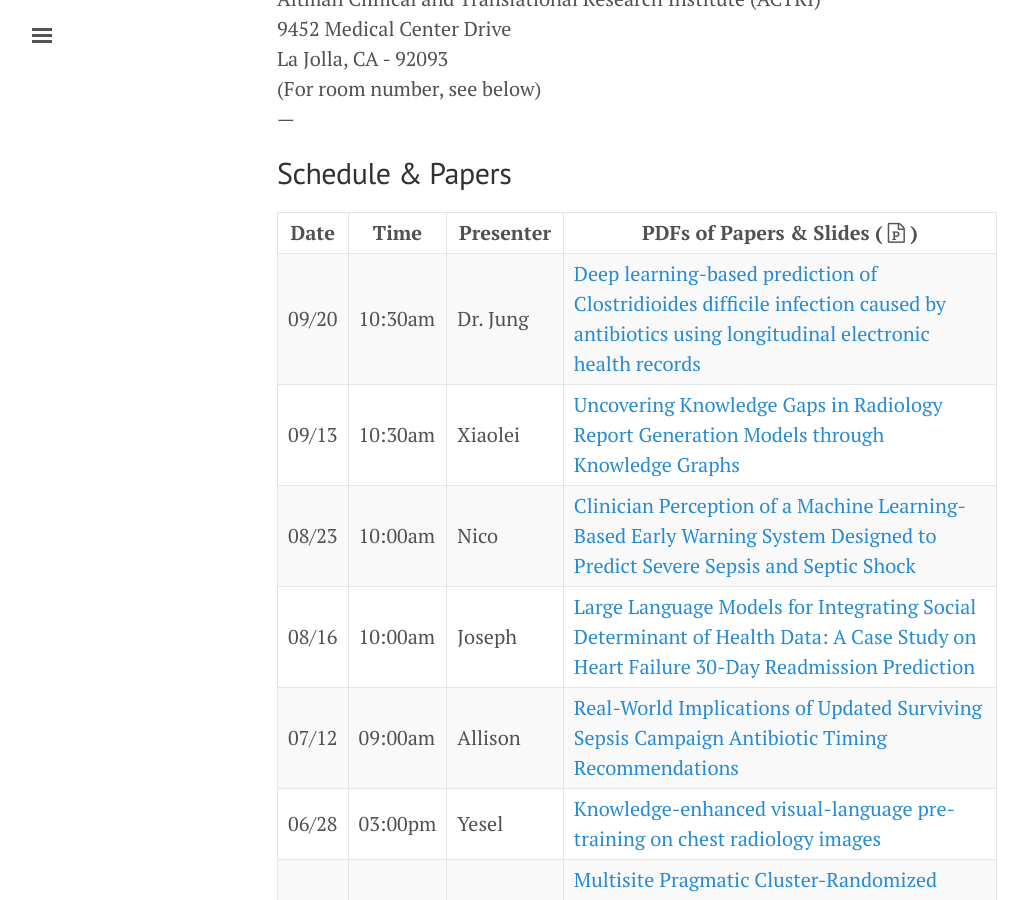
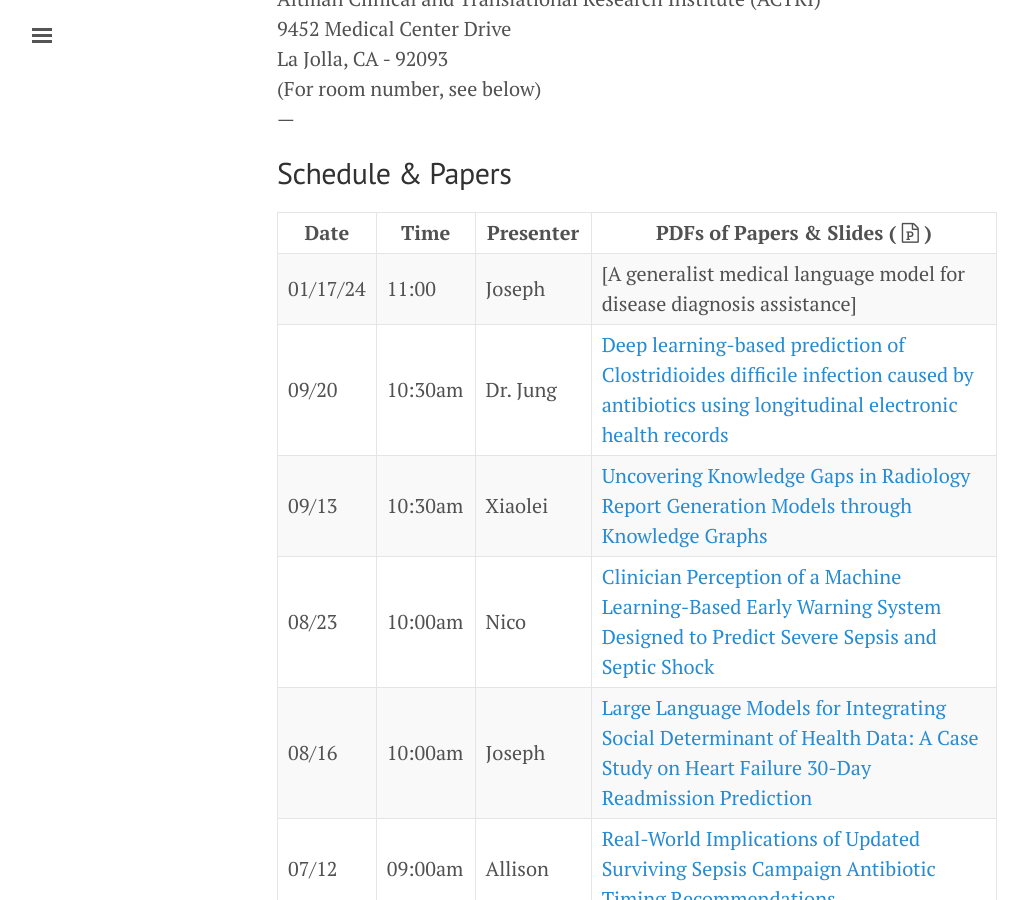
Before and after one commit to NematiLab/bmijc, a Jekyll site: the page built from index.md, in a window 1280 px wide and 900 px high, scrolled down 515 px. Shown: the whole window, without its empty margins (3-1031 px from the left). Built offline with Jekyll 4.4.1, drawn with Linux system fonts in a browser that asks for light colours; nearby versions of some CDN libraries.

Commit message:
Update index.md
Joseph Presentation

```diff
--- a/index.md
+++ b/index.md
@@ -30,6 +30,7 @@ La Jolla, CA - 92093<br>
 
 Date | Time | Presenter | PDFs of Papers & Slides ( <i class='fa fa-file-powerpoint-o'></i> )
 --- | --- | --- |  ---
+01/17/24 | 11:00 | Joseph | [A generalist medical language model for disease diagnosis assistance]
 09/20 | 10:30am | Dr. Jung |[Deep learning-based prediction of Clostridioides difficile infection caused by antibiotics using longitudinal electronic health records]({{ site.baseurl }}/assets/092024_paper.pdf){:target="_blank"}
 09/13 | 10:30am | Xiaolei |[Uncovering Knowledge Gaps in Radiology Report Generation Models through Knowledge Graphs]({{ site.baseurl }}/assets/091324_paper.pdf){:target="_blank"}
 08/23 | 10:00am | Nico |[Clinician Perception of a Machine Learning-Based Early Warning System Designed to Predict Severe Sepsis and Septic Shock]({{ site.baseurl }}/assets/082324_paper.pdf){:target="_blank"}
```
